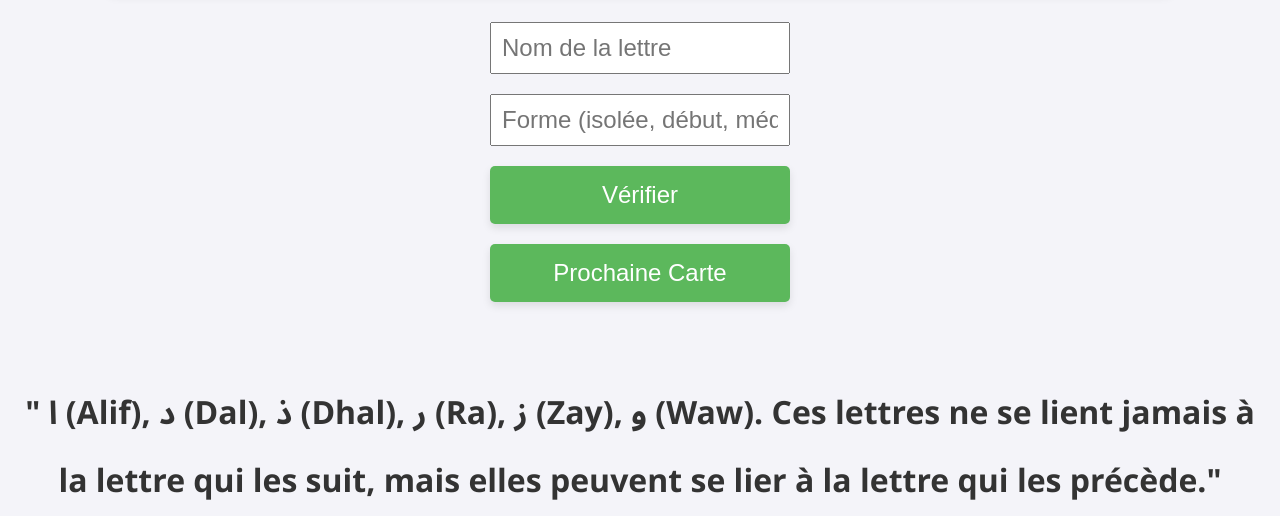
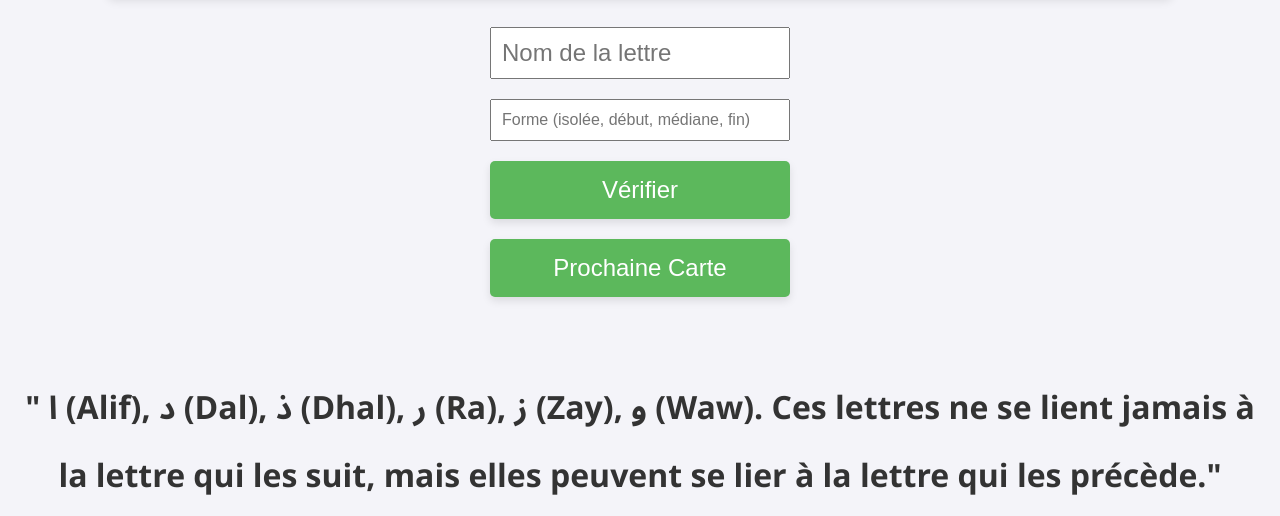
Before and after one commit to Marie930/Flashcards_alphabet_Arabe, a plain HTML site: page index.html in a window 1280 px wide. Shown: the part 313-829 px from the top of the page. Drawn offline with Linux system fonts and the light colour scheme.

Commit message:
Update index.html
input#formGuess

```diff
--- a/index.html
+++ b/index.html
@@ -43,6 +43,9 @@
             max-width: 300px;
             box-sizing: border-box;
         }
+        input#formGuess {
+    font-size: medium;
+}
         button {
             padding: 15px;
             font-size: 1.5em;
```
